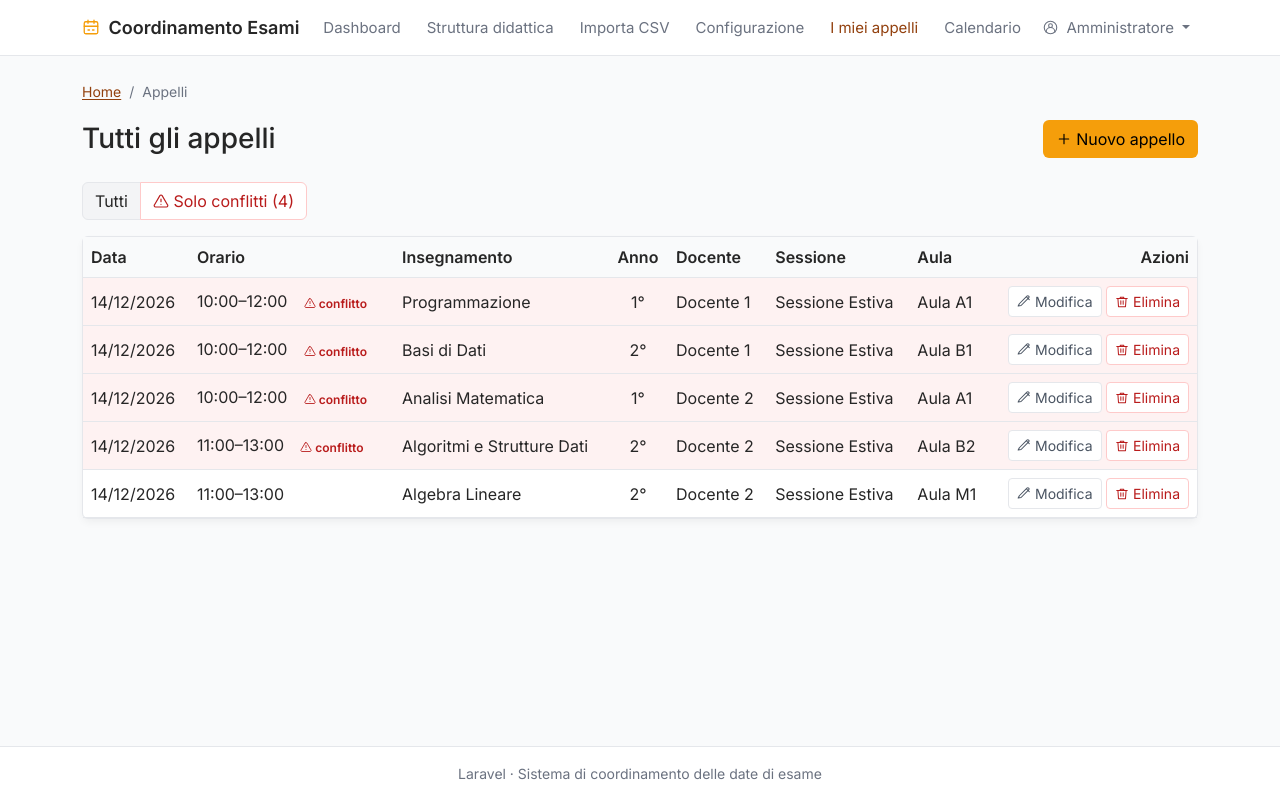
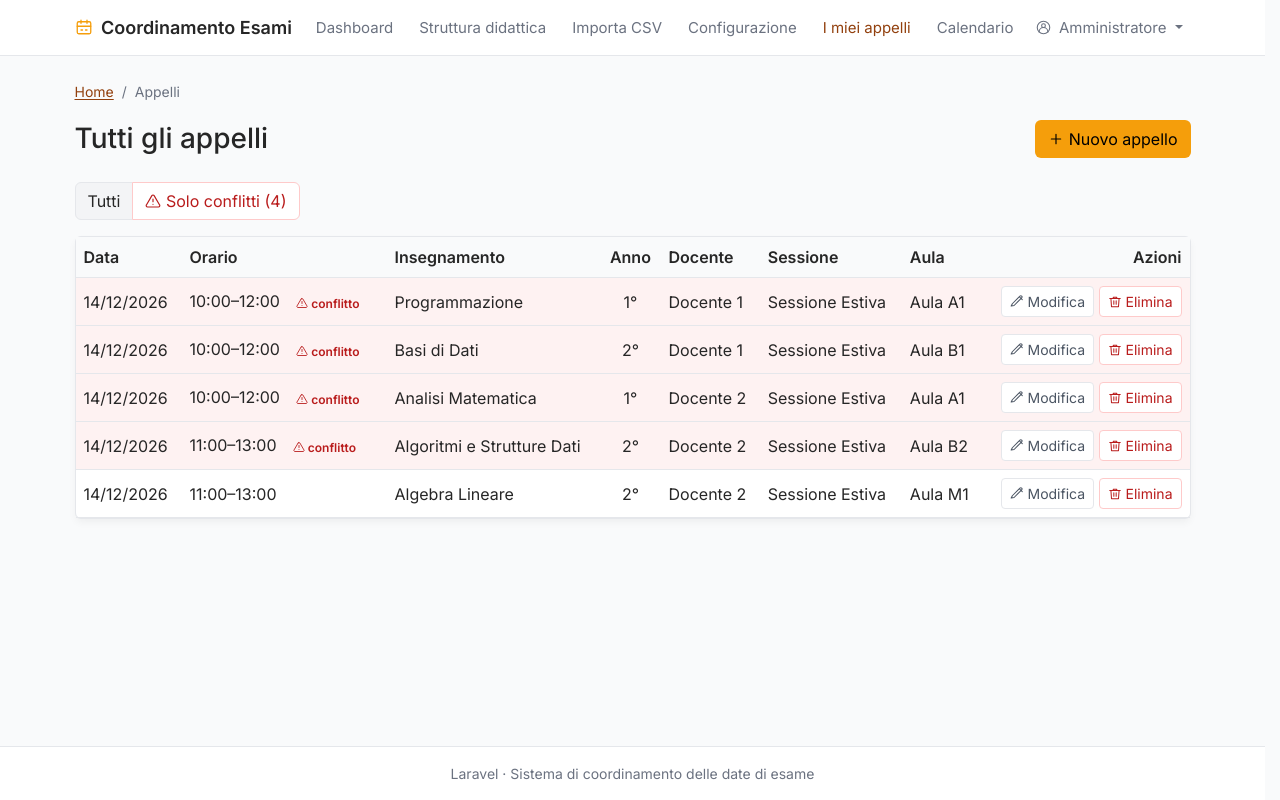
Before and after one commit to Mottyppo/codice-interazione-persona-calcolatore, a Laravel app: page /appelli in a window 1280 px wide. Run offline with Laravel 12, Linux system fonts and the light colour scheme; a user stored in the database is signed in; data comes from the database, SQL or seed files in the repository; style sheets or scripts are compiled from the project's sources; some libraries are stand-ins or nearby versions.

Commit message:
fix: scrollbar-gutter

```diff
--- a/resources/css/app.css
+++ b/resources/css/app.css
@@ -109,6 +109,7 @@
   }
 
   /* Keep the existing application geometry independent of Jetstream's breakpoints. */
+  .app-viewport { scrollbar-gutter: stable; }
   .app-shell { @apply flex min-h-screen flex-col bg-muted; font-size: 1rem; line-height: 1.5; }
   :where(.app-shell) p { margin: 0 0 1rem; }
   :where(.app-shell) ul, :where(.app-shell) ol { margin-top: 0; margin-bottom: 1rem; padding-left: 2rem; }
--- a/resources/views/layouts/app.blade.php
+++ b/resources/views/layouts/app.blade.php
@@ -1,5 +1,5 @@
 <!DOCTYPE html>
-<html lang="{{ str_replace('_', '-', app()->getLocale()) }}">
+<html lang="{{ str_replace('_', '-', app()->getLocale()) }}" class="app-viewport">
     <head>
         <meta charset="utf-8">
         <meta name="viewport" content="width=device-width, initial-scale=1">
--- a/resources/views/layouts/master.blade.php
+++ b/resources/views/layouts/master.blade.php
@@ -1,5 +1,5 @@
 <!DOCTYPE html>
-<html lang="{{ str_replace('_', '-', app()->getLocale()) }}">
+<html lang="{{ str_replace('_', '-', app()->getLocale()) }}" class="app-viewport">
 <head>
     <meta charset="utf-8">
     <meta name="viewport" content="width=device-width, initial-scale=1">
```
